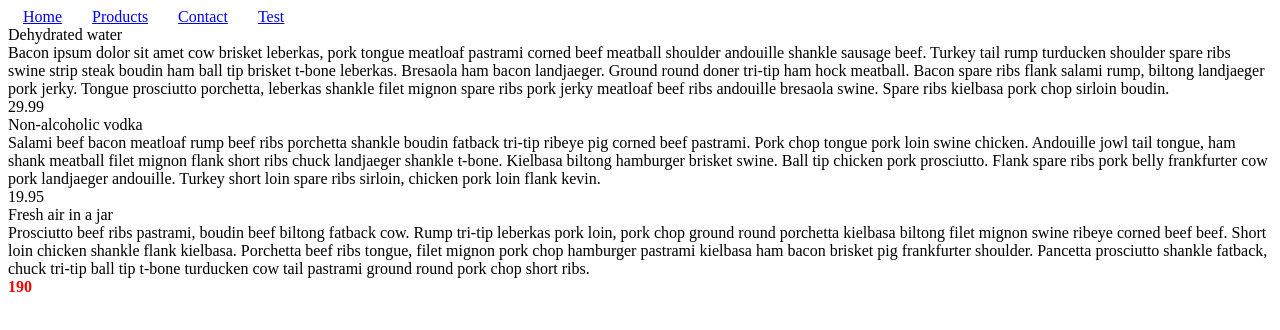
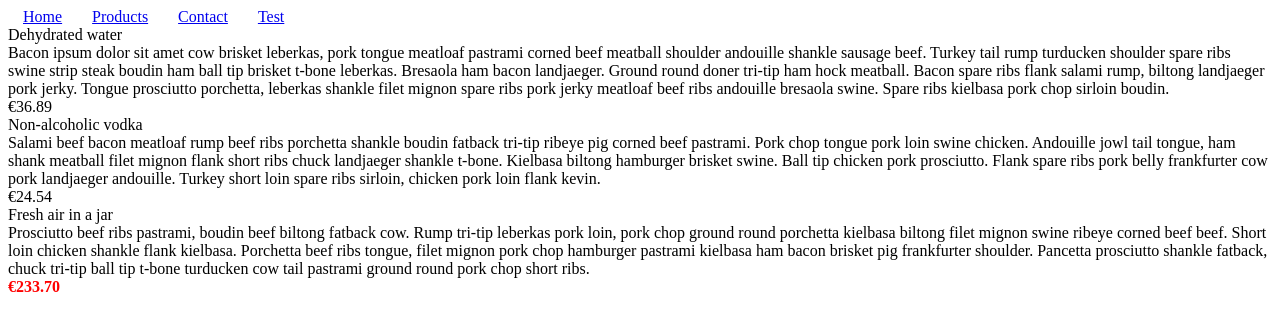
Before and after one commit to bottega-rbrzoska/angular-mt-2023, an Angular app: page /products in a window 1280 px wide. Shown: the top 330 px of the page. Built offline with nearby package versions, Linux system fonts and the light colour scheme.

Commit message:
Vat pipe

```diff
--- a/src/app/products/product-item/product-item.component.html
+++ b/src/app/products/product-item/product-item.component.html
@@ -1,5 +1,5 @@
 <div>
   <div>{{product.name}}</div>
   <div>{{product.description}}</div>
-  <div [class.red]="product.price > 100">{{product.price}}</div>
+  <div [class.red]="product.price > 100">{{product.price | vat:23 | currency:'EUR'}}</div>
 </div>
--- a/src/app/shared/shared.module.ts
+++ b/src/app/shared/shared.module.ts
@@ -1,10 +1,11 @@
 import { NgModule } from '@angular/core';
 import { CommonModule } from '@angular/common';
 import { TestPipe } from './test.pipe';
+import { VatPipe } from './vat.pipe';
 
 @NgModule({
-  declarations: [TestPipe],
-  exports: [TestPipe],
+  declarations: [TestPipe, VatPipe],
+  exports: [TestPipe, VatPipe],
   imports: [CommonModule]
 })
 export class SharedModule {}
--- /dev/null
+++ b/src/app/shared/vat.pipe.ts
@@ -0,0 +1,10 @@
+import { Pipe, PipeTransform } from '@angular/core';
+
+@Pipe({
+  name: 'vat'
+})
+export class VatPipe implements PipeTransform {
+  transform(value: number, vat: number): number {
+    return value + (value * vat) / 100;
+  }
+}
--- a/tsconfig.json
+++ b/tsconfig.json
@@ -24,7 +24,7 @@
       "dom"
     ],
     "paths": {
-      "@mt/models":["models/index"]
+      "@mt/models":["src/app/models/index"]
     }
   },
   "angularCompilerOptions": {
```
Also changed, not shown: src/app/products/products.module.ts (+4 -12 lines), src/app/test/my-test/my-test.component.ts (+1 -1 lines), 1 other file (tests, documents, lock files or other folders).
